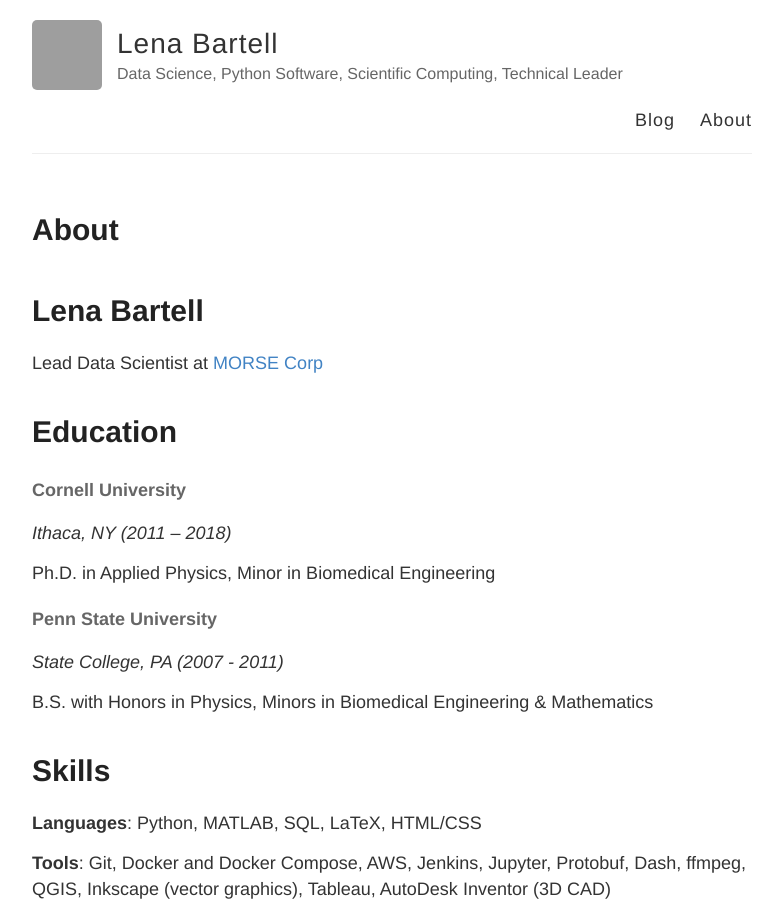
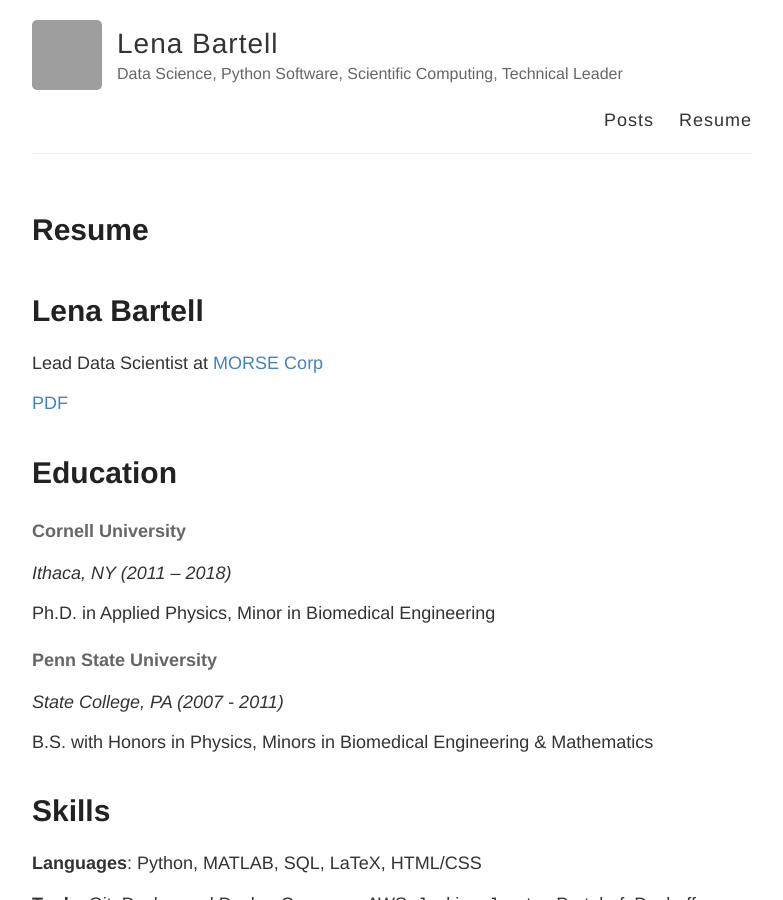
Before and after one commit to lenabradley/lenabradley.github.io, a Jekyll site: the page built from resume.md, in a window 1280 px wide and 900 px high. Shown: the whole window, without its empty margins (248-1031 px from the left). Built offline with Jekyll 4.4.1, drawn with Linux system fonts in a browser that asks for light colours; grey boxes are pictures that could not be loaded.

Commit message:
update resume; add pdf

```diff
--- a/_layouts/default.html
+++ b/_layouts/default.html
@@ -27,8 +27,8 @@
           </div>
 
           <nav>
-            <a href="{{ site.baseurl }}/">Blog</a>
-            <a href="{{ site.baseurl }}/about">About</a>
+            <a href="{{ site.baseurl }}/">Posts</a>
+            <a href="{{ site.baseurl }}/resume">Resume</a>
           </nav>
         </header>
       </div>
--- a/about.md
+++ b/resume.md
@@ -1,12 +1,18 @@
 ---
 layout: page
-title: About
-permalink: /about/
+title: Resume
+permalink: /resume/
 ---
+
+
+
 
 Lena Bartell
 ============
 Lead Data Scientist at [MORSE Corp](https://www.morsecorp.com/)
+
+
+<a href="lbartell.github.io/LenaBartell_Resume.pdf" target="_blank">PDF</a>
 
 # Education
 #### Cornell University
```
Also changed, not shown: 2 other files.
